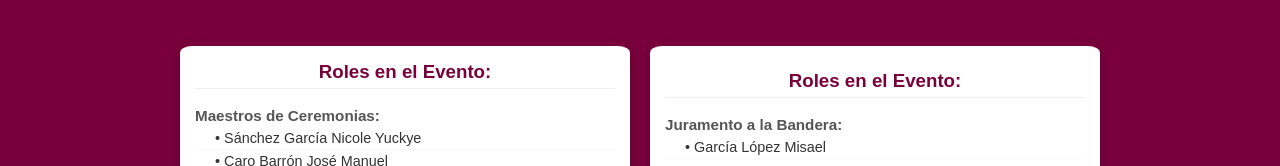
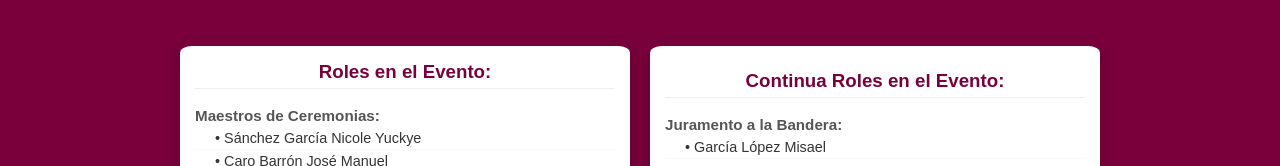
Before and after one commit to emilio-e-h/HomenajeMujeres, a plain HTML site: page index.html in a window 1280 px wide. Both pictures are taken after a click on the link "Roles". Shown: the part 354-520 px from the top of the page. Drawn offline with nearby package versions, Linux system fonts and the light colour scheme.

Commit message:
Add files via upload

```diff
--- a/index.html
+++ b/index.html
@@ -114,7 +114,7 @@
 
                 <!-- Segundo cuadro con demás roles y escolta -->
                 <div class="panel-alumnos">
-                    <h3>Roles en el Evento:</h3>
+                    <h3>Continua Roles en el Evento:</h3>
                         <h4>Juramento a la Bandera:</h4>
                         <ul class="lista">
                             <li>• García López Misael</li>
```
